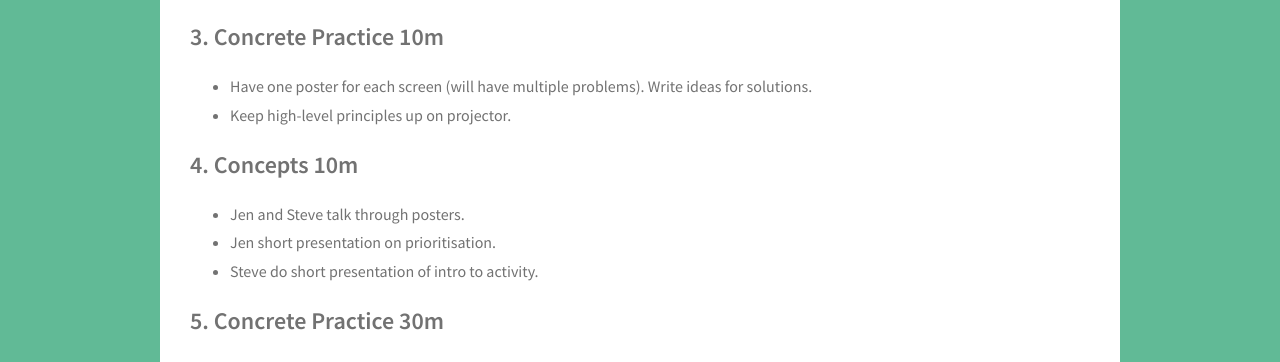
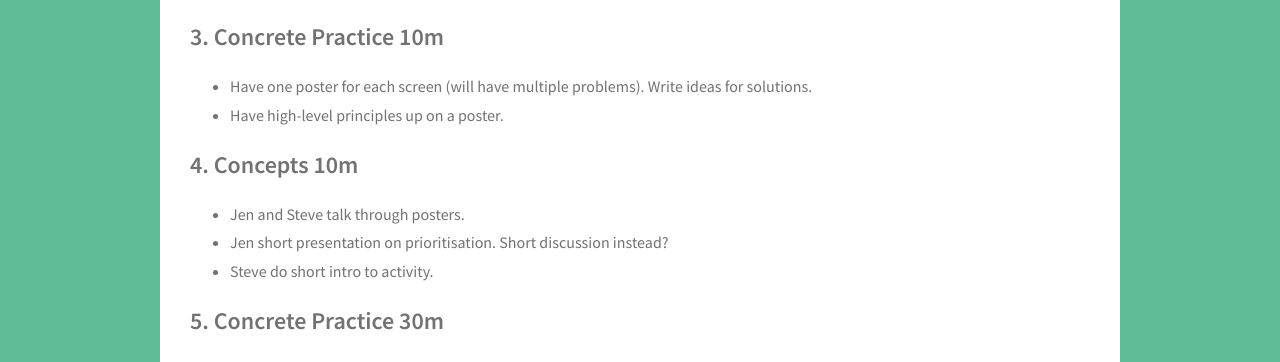
Before and after one commit to CTFEDs/Help-The-UX-Designer-isnt-coming-in-today-Workshop, a Jekyll site: the page built from workshop-outline.md, in a window 1280 px wide. Shown: the part 1124-1486 px from the top of the page. Built offline with Jekyll 4.4.1, drawn with Linux system fonts in a browser that asks for light colours.

Commit message:
Tweak outline

```diff
--- a/workshop-outline.md
+++ b/workshop-outline.md
@@ -41,13 +41,13 @@ Presentation: Jen
 ## 3. Concrete Practice 10m
 
 * Have one poster for each screen (will have multiple problems). Write ideas for solutions.
-* Keep high-level principles up on projector.
+* Have high-level principles up on a poster.
 
 ## 4. Concepts 10m
 
 * Jen and Steve talk through posters.
-* Jen short presentation on prioritisation.
-* Steve do short presentation of intro to activity.
+* Jen short presentation on prioritisation. Short discussion instead?
+* Steve do short intro to activity.
 
 ## 5. Concrete Practice 30m
 
```
